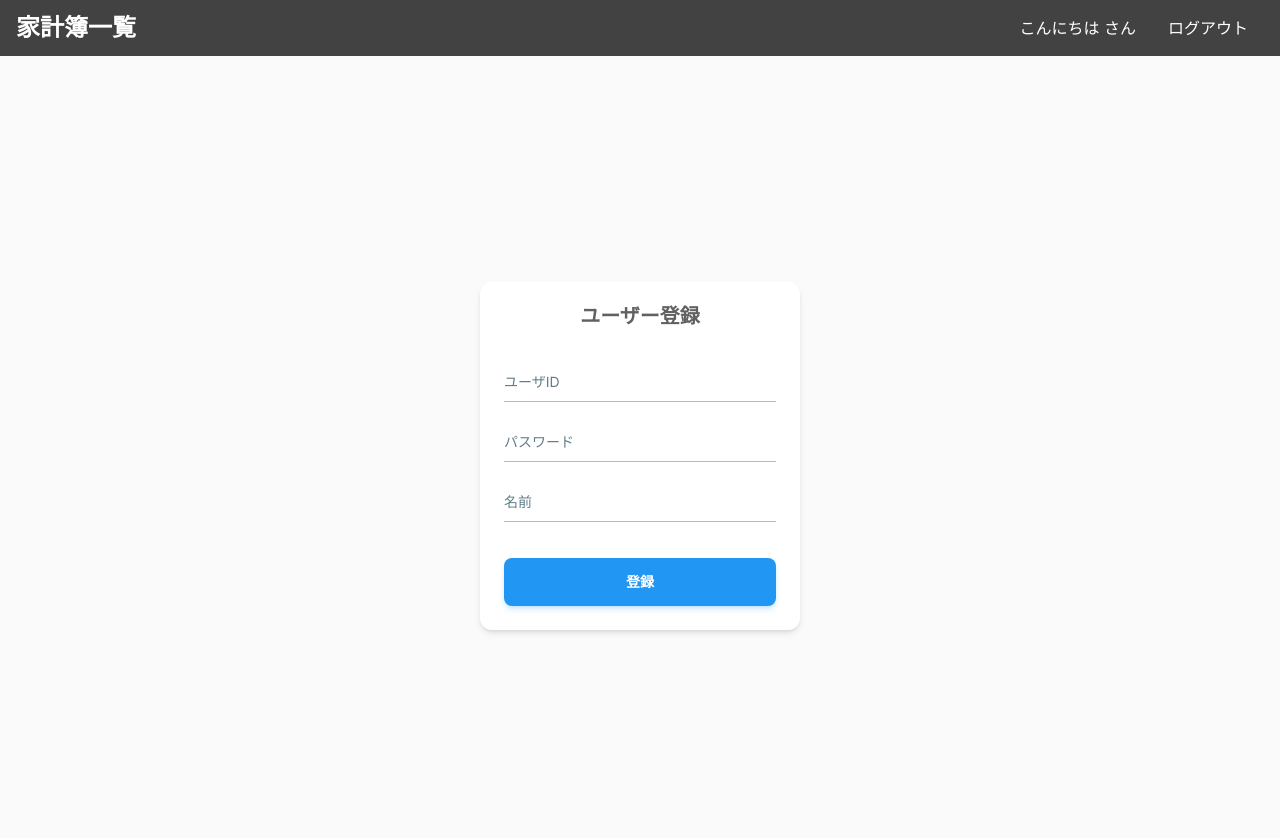
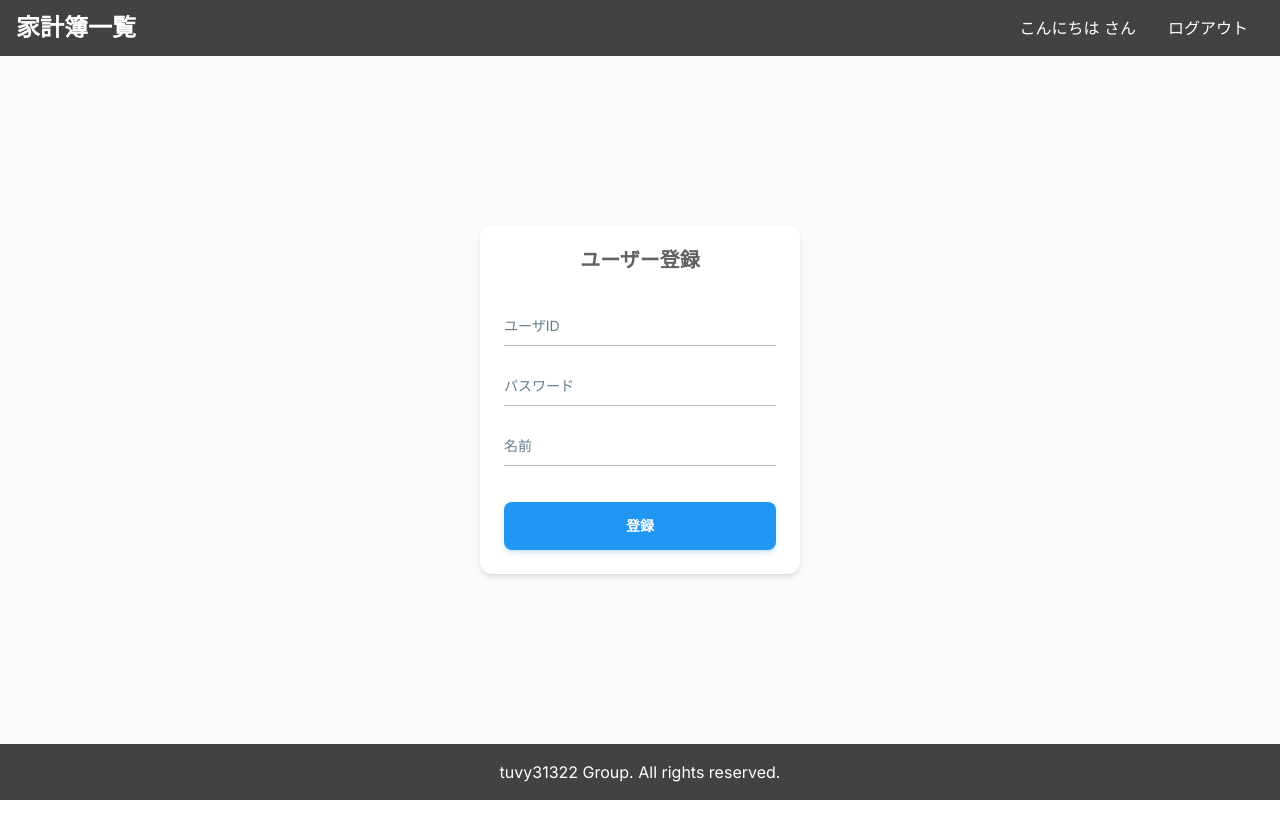
Before and after one commit to tuvy22/HouseholdAccountBook, a Next.js app in the folder front/: page /user/register in a window 1280 px wide. Shown: the top 838 px of the page. After the commit the page ends 800 px from the top, so only its background shows below. Built offline with nearby package versions, Linux system fonts and the light colour scheme; no server answers.

Commit message:
フッターの作成と、フッターヘッダーも含めたレイアウト修正

```diff
--- a/front/src/app/(auth)/expense/page.tsx
+++ b/front/src/app/(auth)/expense/page.tsx
@@ -4,12 +4,10 @@ import { ExpenseResult } from "./ExpenseResult";
 
 const Expenses = async () => {
   return (
-    <main>
-      <div className="container mx-auto p-10 max-w-screen-2xl">
-        <ExpenseForm />
-        <ExpenseResult />
-      </div>
-    </main>
+    <div className="container mx-auto p-10 max-w-screen-2xl">
+      <ExpenseForm />
+      <ExpenseResult />
+    </div>
   );
 };
 
--- a/front/src/app/(auth)/layout.tsx
+++ b/front/src/app/(auth)/layout.tsx
@@ -1,4 +1,4 @@
-import LogoutHeader from "@/app/components/LogoutHeader";
+import Header from "@/app/components/Header";
 import { cookies } from "next/headers";
 
 export default async function AuthLayout({
@@ -10,8 +10,10 @@ export default async function AuthLayout({
   const userId = cookieStore.get("userId")?.value ?? "";
   return (
     <>
-      <LogoutHeader userId={userId} />
-      {children}
+      <Header userId={userId} />
+      <main className="flex-grow flex items-center justify-center bg-gray-50">
+        {children}
+      </main>
     </>
   );
 }
--- a/front/src/app/(auth)/user/register/page.tsx
+++ b/front/src/app/(auth)/user/register/page.tsx
@@ -53,7 +53,7 @@ const Register = () => {
   };
 
   return (
-    <div className="min-h-screen flex flex-col bg-gray-50">
+    <>
       {registerComplete && (
         <div className="mt-2">
           <AlertAnimate />
@@ -116,7 +116,7 @@ const Register = () => {
           </CardBody>
         </Card>
       </div>
-    </div>
+    </>
   );
 };
 
--- /dev/null
+++ b/front/src/app/components/Footer.tsx
@@ -0,0 +1,11 @@
+const Footer = () => {
+  return (
+    <footer className="bg-gray-800 text-white py-4 mt-auto">
+      <div className="container mx-auto text-center">
+        <p>tuvy31322 Group. All rights reserved.</p>
+      </div>
+    </footer>
+  );
+};
+
+export default Footer;
--- a/front/src/app/components/LogoutHeader.tsx
+++ b/front/src/app/components/Header.tsx
@@ -5,7 +5,7 @@ import React, { useState } from "react";
 import { useRouter } from "next/navigation";
 import { Typography } from "@material-tailwind/react";
 
-const LogoutHeader = ({ userId }: { userId: string }) => {
+const Header = ({ userId }: { userId: string }) => {
   const [error, setError] = useState<string | null>(null);
   const router = useRouter();
 
@@ -45,4 +45,4 @@ const LogoutHeader = ({ userId }: { userId: string }) => {
   );
 };
 
-export default LogoutHeader;
+export default Header;
--- a/front/src/app/layout.tsx
+++ b/front/src/app/layout.tsx
@@ -2,6 +2,7 @@ import "./globals.css";
 import type { Metadata } from "next";
 import { Inter } from "next/font/google";
 import UserProvider from "./context/UserProvider";
+import Footer from "./components/Footer";
 
 const inter = Inter({ subsets: ["latin"] });
 
@@ -15,14 +16,15 @@ export default function RootLayout({
 }: {
   children: React.ReactNode;
 }) {
-  const userInfo = {
-    name: "",
-    age: 0,
-  };
   return (
     <html lang="ja">
       <body className={inter.className}>
-        <UserProvider>{children}</UserProvider>
+        <UserProvider>
+          <div className="flex flex-col min-h-screen">
+            {children}
+            <Footer />
+          </div>
+        </UserProvider>
       </body>
     </html>
   );
--- a/front/src/app/login/layout.tsx
+++ b/front/src/app/login/layout.tsx
@@ -10,5 +10,9 @@ export default function LoginLayout({
 }: {
   children: React.ReactNode;
 }) {
-  return <>{children}</>;
+  return (
+    <main className="flex-grow flex items-center justify-center bg-gray-50">
+      {children}
+    </main>
+  );
 }
--- a/front/src/app/login/page.tsx
+++ b/front/src/app/login/page.tsx
@@ -46,16 +46,12 @@ const Login = () => {
   };
 
   return (
-    <div className="min-h-screen flex items-center justify-center bg-gray-50">
     <Card className="w-full max-w-[20rem]">
       <Typography variant="h2" className="text-center pt-5 text-xl">
         ログイン
       </Typography>
       <CardBody>
-          <form
-            onSubmit={handleSubmit(onSubmit)}
-            className="flex flex-col gap-3"
-          >
+        <form onSubmit={handleSubmit(onSubmit)} className="flex flex-col gap-3">
           <Input
             label="ユーザID"
             type="text"
@@ -86,12 +82,9 @@ const Login = () => {
             {loading ? <Spinner className="m-auto" /> : <>ログイン</>}
           </Button>
         </form>
-          {error && (
-            <div className="text-red-500 text-center mt-4">{error}</div>
-          )}
+        {error && <div className="text-red-500 text-center mt-4">{error}</div>}
       </CardBody>
     </Card>
-    </div>
   );
 };
 
```
Lines whose indentation alone changed are shown as unchanged.
